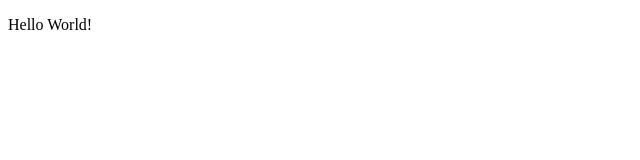
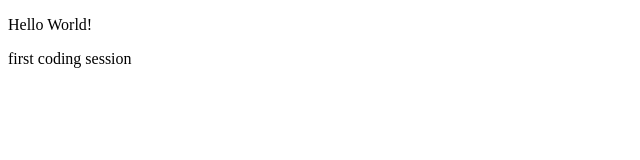
Before and after one commit to tolaoni11/First-Repo, a plain HTML site: page index.html in a window 1280 px wide. Shown: the whole page, without its empty margins (0-640 px from the left). Drawn offline with Linux system fonts and the light colour scheme.

Commit message:
Adding Neew Paragragh

```diff
--- a/index.html
+++ b/index.html
@@ -17,6 +17,8 @@
             <p class="browsehappy">You are using an <strong>outdated</strong> browser. Please <a href="#">upgrade your browser</a> to improve your experience.</p>
         <![endif]-->
         <p>Hello World!</p>
+        <p>first coding session
+        </p>
         <script src="" async defer></script>
     </body>
 </html>
```
